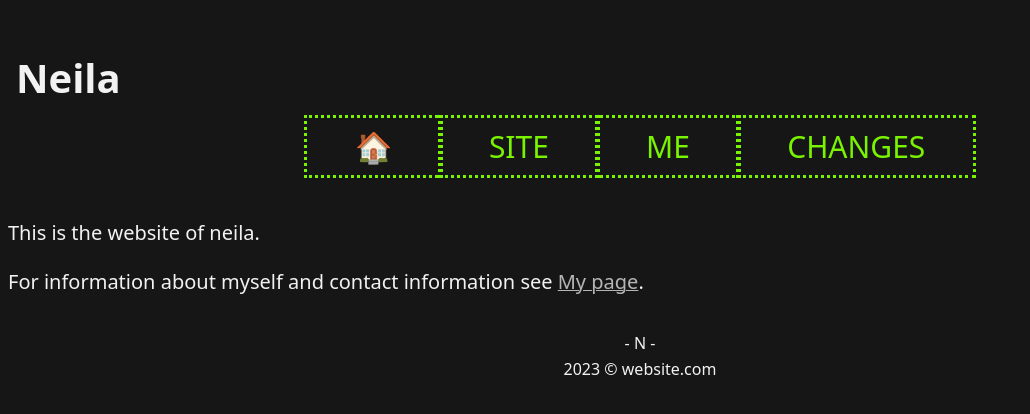
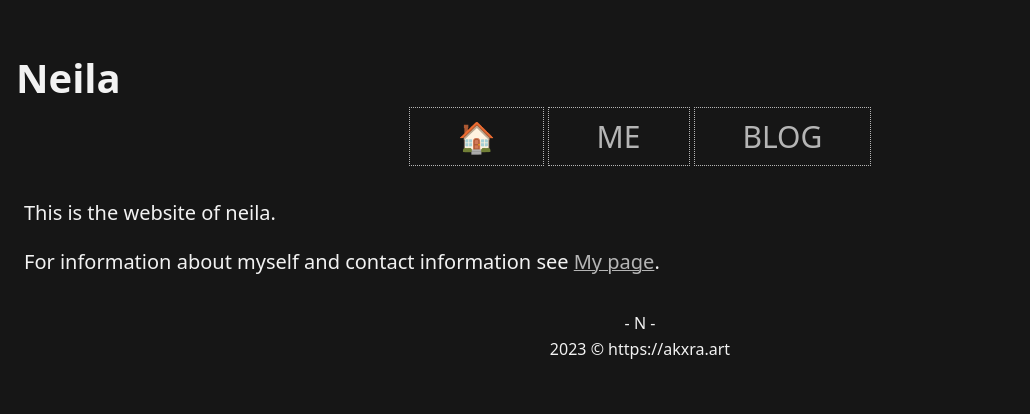
Before and after one commit to neila/neila.github.io, a Next.js app: page / in a window 1280 px wide. Shown: the top 414 px of the page, without its empty margins (0-1030 px from the left). Built offline with nearby package versions, Linux system fonts and the light colour scheme.

Commit message:
add header menu

```diff
--- a/src/components/Footer/index.tsx
+++ b/src/components/Footer/index.tsx
@@ -4,7 +4,7 @@ const Footer = () => {
   return (
     <footer className="py-4">
       <p className="text-center text-1">
-        - N - <br /> {currentYear} &copy; website.com
+        - N - <br /> {currentYear} &copy; https://akxra.art
       </p>
     </footer>
   );
--- a/src/components/Header.tsx
+++ b/src/components/Header.tsx
@@ -3,13 +3,14 @@ import { PageLink } from "@/components/atoms/links/PageLink";
 const Header = () => {
   const MainMenu = () => {
     return (
-      <nav id="menu" className="py-4 flex flex-wrap justify-center">
-        <h3 className="-space-x-[1.8rem]">
+      <nav id="menu" className="py-2 flex justify-center">
+        <h3 className="-space-x-[24px] leading-[57px]">
           {/* TODO (3): replace with drop cap */}
           <PageLink href="/">🏠</PageLink>&emsp;
-          <PageLink href="/about">SITE</PageLink>&emsp;
+          {/* <PageLink href="/about">SITE</PageLink>&emsp; */}
           <PageLink href="/me">ME</PageLink>&emsp;
-          <PageLink href="/changelog">CHANGES</PageLink>
+          <PageLink href="/blog">BLOG</PageLink>
+          {/* <PageLink href="/changelog">CHANGES</PageLink> */}
         </h3>
       </nav>
     );
@@ -17,7 +18,7 @@ const Header = () => {
 
   return (
     <>
-      <div className="py-4 justify-center">
+      <div className="py-2 justify-center">
         <MainMenu />
       </div>
     </>
--- a/src/components/atoms/links/PageLink.tsx
+++ b/src/components/atoms/links/PageLink.tsx
@@ -10,8 +10,7 @@ export const PageLink = (props: {
       href={props.href}
       passHref={true}
       className="no-underline py-2 px-12 relative hover:z-10
-      outline-dotted outline-success hover:outline-warning
-      text-success hover:text-warning"
+      hover:text-success outline-1 outline-dotted"
     >
       {props.children}
     </Link>
--- a/src/components/layouts/Base/index.tsx
+++ b/src/components/layouts/Base/index.tsx
@@ -1,9 +1,12 @@
 import Footer from "@/components/Footer";
-import TopMenu from "@/components/Header";
+import Header from "@/components/Header";
 import Head from "next/head";
 import { FC, ReactNode } from "react";
 
-const BaseLayout: FC<{ children: ReactNode }> = ({ children }) => {
+const BaseLayout: FC<{ className?: string; children: ReactNode }> = ({
+  className,
+  children,
+}) => {
   return (
     <>
       <Head>
@@ -12,9 +15,9 @@ const BaseLayout: FC<{ children: ReactNode }> = ({ children }) => {
       </Head>
 
       <div className="px-2">
-        <TopMenu />
+        <Header />
 
-        <main>{children}</main>
+        <main className={className}>{children}</main>
 
         {/* Lower menu + copyright */}
         <Footer />
```
